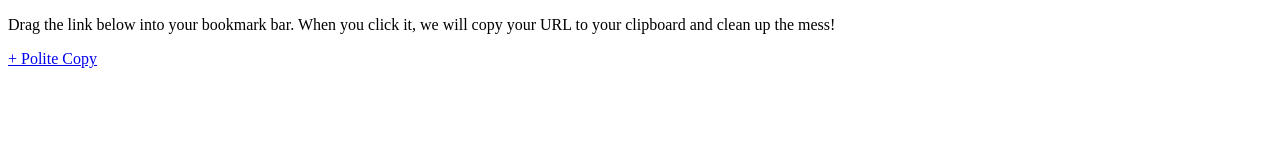
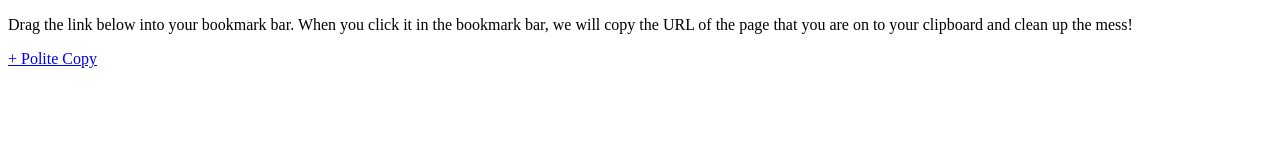
Before and after one commit to lakshman111/politecopy, a plain HTML site: page index.html in a window 1280 px wide. Drawn offline with Linux system fonts and the light colour scheme.

Commit message:
Update index.html

```diff
--- a/index.html
+++ b/index.html
@@ -4,7 +4,7 @@
     <title>Polite Copy</title>
   </head>
   <body>
-    <p>Drag the link below into your bookmark bar.  When you click it, we will copy your URL to your clipboard and clean up the mess!</p>
+    <p>Drag the link below into your bookmark bar.  When you click it in the bookmark bar, we will copy the URL of the page that you are on to your clipboard and clean up the mess!</p>
     <a href="javascript:void%20function(){const%20a=new%20URLSearchParams(window.location.search),b=`${window.location.href.split(%22%3F%22)[0]}`;(function(a){var%20b=document.createElement(%22textarea%22),c=document.getSelection();b.textContent=a,document.body.appendChild(b),c.removeAllRanges(),b.select(),document.execCommand(%22copy%22),c.removeAllRanges(),document.body.removeChild(b)})(b)}();">
 + Polite Copy
 </a>
```
